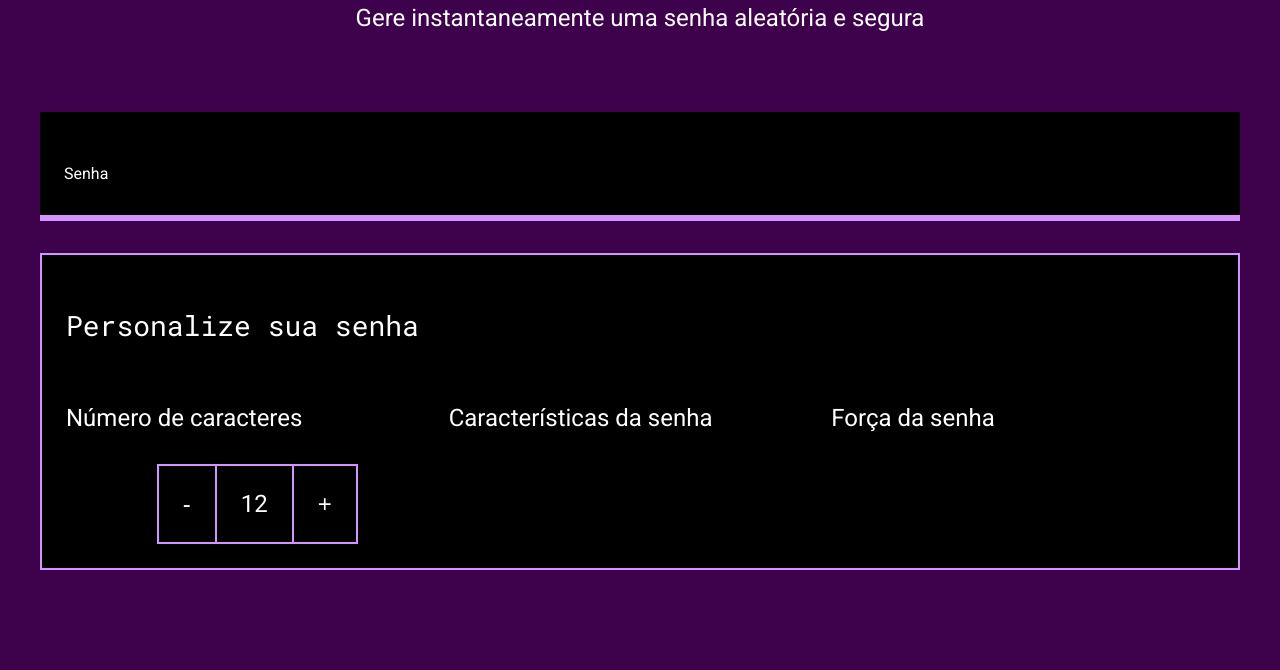
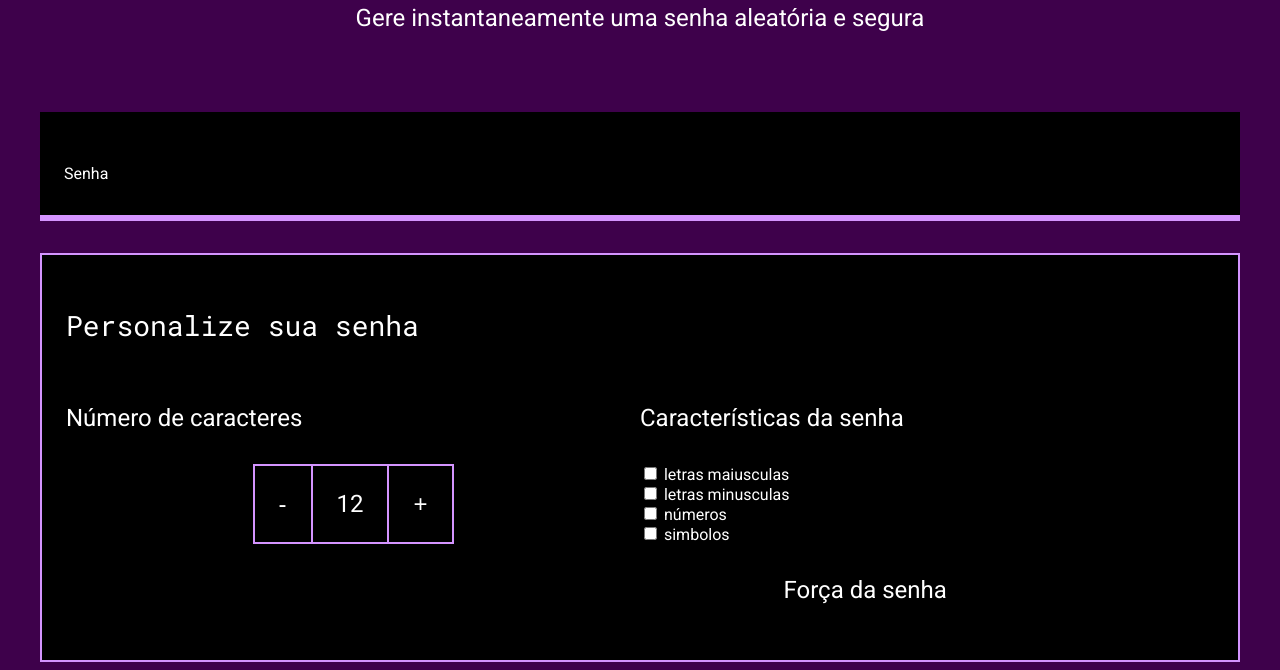
Before and after one commit to EllenTomaz/gerador-de-senha, a plain HTML site: page index.html in a window 1280 px wide. Shown: the part 191-861 px from the top of the page. Before the commit the page ends 800 px from the top, so only its background shows below. Drawn offline with Linux system fonts and the light colour scheme.

Commit message:
Add files via upload

```diff
--- a/index.html
+++ b/index.html
@@ -32,7 +32,27 @@
                 </div>
                 <div class="parametro-senha">
                     <h4 class="parametro-senha__titulo">Características da senha</h4>
-                </div>
+                <div class="parametro-senha-checkbox">
+                    <input name="maiusculas" type="checkbox">
+                    <label for="maiusculas"> letras maiusculas</label>
+                    </div>
+
+
+                    <div class="parametro-senha-checkbox">
+                    <input name="minusculas" type="checkbox">
+                    <label for="minusculas"> letras minusculas</label>
+                    </div>
+
+                    <div class="parametro-senha-checkbox">
+                    <input name="números" type="checkbox">
+                    <label for="números"> números</label>
+                    </div>
+
+                    <div class="parametro-senha-checkbox">
+                    <input name="simbolos" type="checkbox">
+                    <label for="simbolos"> simbolos</label>
+                    </div>
+
                 <div class="parametro-senha">
                     <h4 class="parametro-senha__titulo">Força da senha</h4>
                 </div>
```
